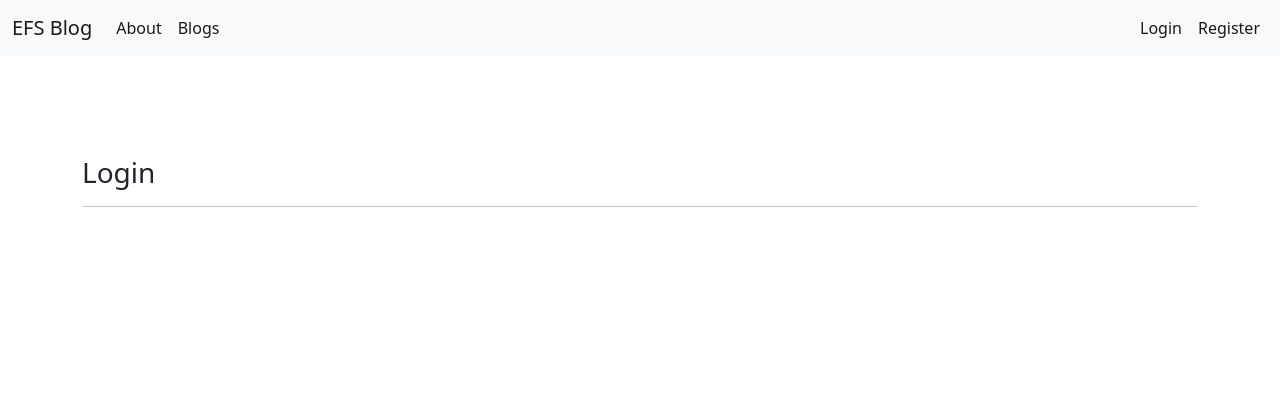
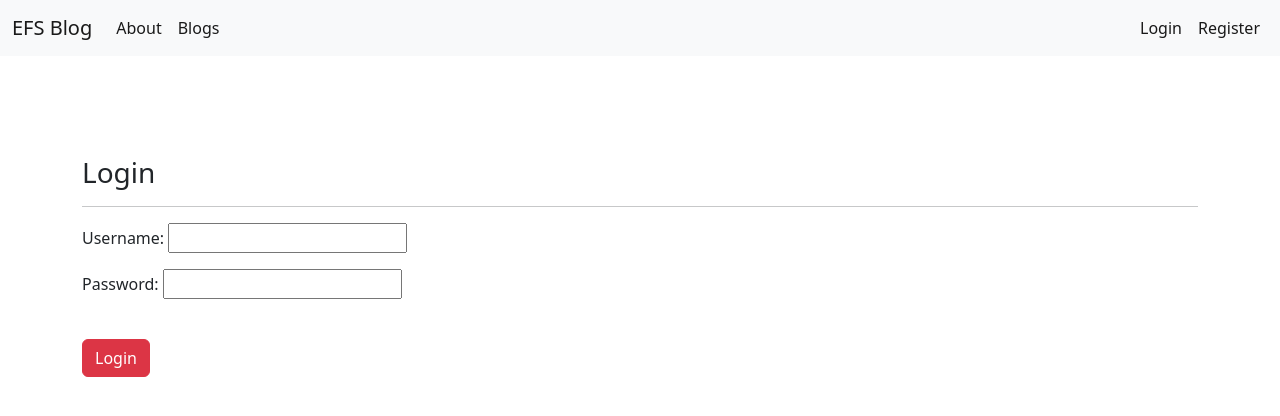
Before and after one commit to emirsakal/EFS-Blog, a Django app: page /user/login/ in a window 1280 px wide. Shown: the top 416 px of the page. Run offline with Django 4.2, Linux system fonts and the light colour scheme.

Commit message:
login-form

```diff
--- a/templates/login.html
+++ b/templates/login.html
@@ -5,4 +5,11 @@
 <h3>Login</h3>
 <hr>
 
+<form method = "post">
+    {% csrf_token %}
+    {{ form.as_p }}
+    <br>
+    <button type = "submit" class = "btn btn-danger">Login</button>
+</form>
+
 {% endblock body %}
--- a/user/forms.py
+++ b/user/forms.py
@@ -1,4 +1,11 @@
 from django import forms
+
+class LoginForm(forms.Form):
+    username = forms.CharField(label = "Username")
+    password = forms.CharField(label = "Password",widget=forms.PasswordInput)
+
+
+
 
 class RegisterForm(forms.Form):
 
--- a/user/views.py
+++ b/user/views.py
@@ -1,8 +1,10 @@
+from email import message
+from multiprocessing import context
 from django.shortcuts import render,redirect
-from .forms import RegisterForm
+from .forms import RegisterForm,LoginForm
 from django.contrib import messages
 from django.contrib.auth.models import User
-from django.contrib.auth import login
+from django.contrib.auth import login,authenticate
 
 
 def register(request):
@@ -18,7 +20,7 @@ def register(request):
 
         newUser.save()
         login(request,newUser)
-        messages.success(request,"You succesfully registered.")
+        messages.success(request,"You have succesfully registered.")
 
         return redirect("index")
     context = {
@@ -28,7 +30,26 @@ def register(request):
 
 
 def loginUser(request):
-    return render(request,"login.html")
+    form = LoginForm(request.POST or None)
+    context = {
+        "form" : form
+    }
+
+    if form.is_valid():
+        username = form.cleaned_data.get("username")
+        password = form.cleaned_data.get("password")
+
+        user = authenticate(username = username,password = password)
+
+        if user is None:
+            messages.info(request,"Username or Password is wrong.")
+            return render(request,"login.html",context)
+
+        messages.success(request,"You successfully logged in.")
+        login(request,user)
+        return redirect("index")
+
+    return render(request,"login.html",context)
 
 def logoutUser(request):
     pass
```
Also changed, not shown: db.sqlite3.
